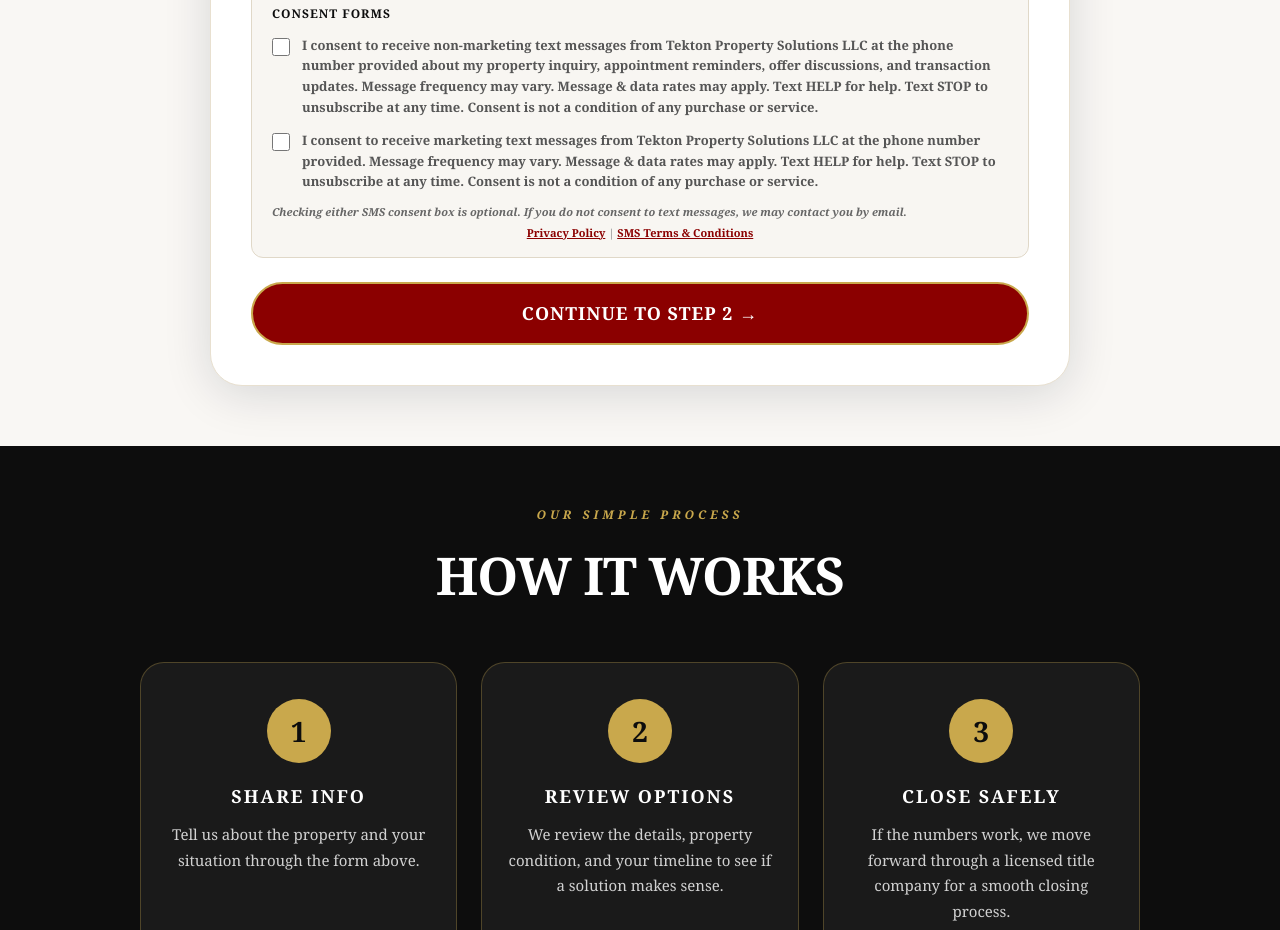
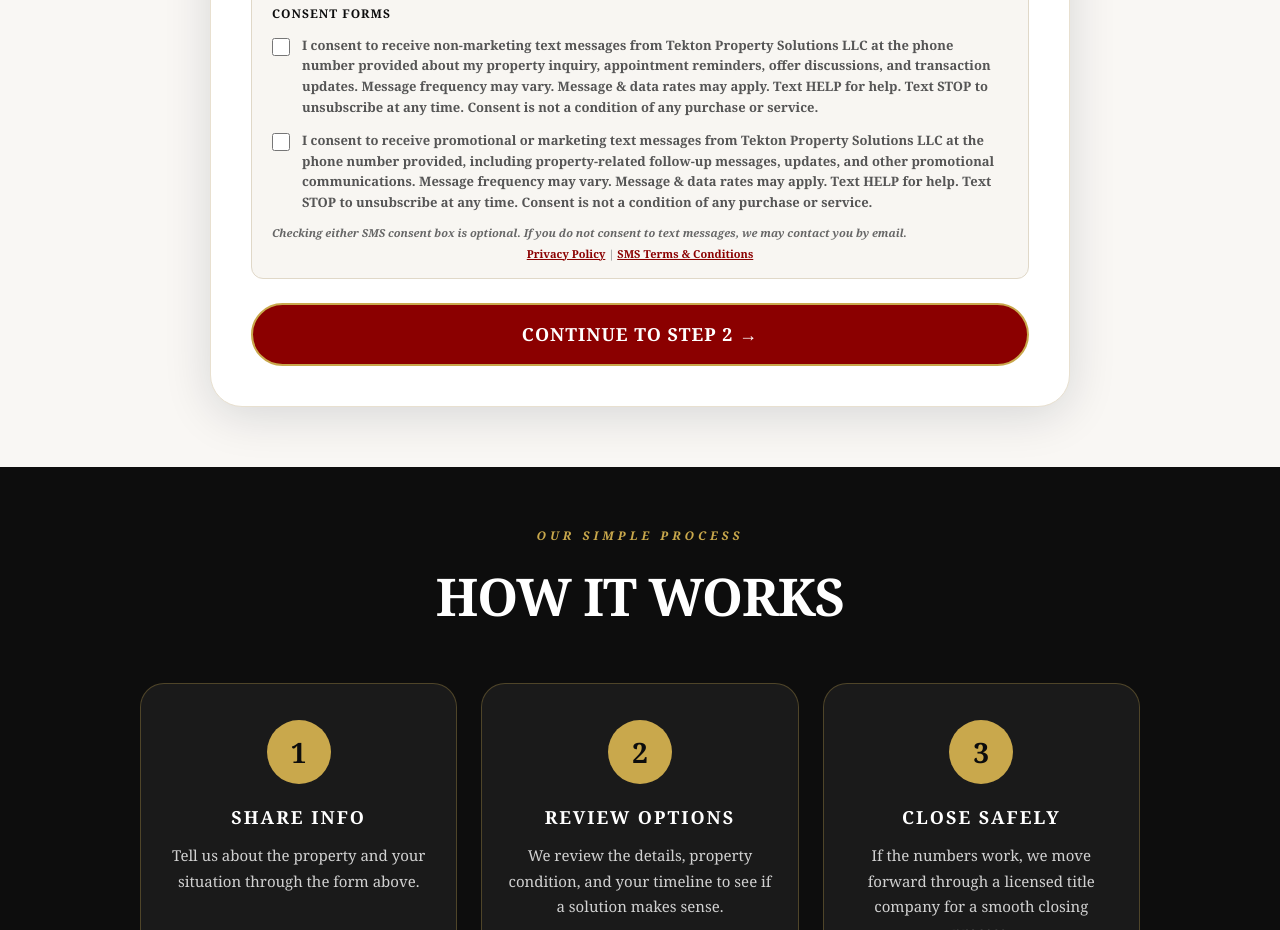
Before and after one commit to nijackacquisitions56/nijack-property-solutions, a React (Vite) app: page / in a window 1280 px wide. Shown: the part 1660-2590 px from the top of the page. Built offline with nearby package versions, Linux system fonts and the light colour scheme.

Commit message:
Update App.jsx

```diff
--- a/src/App.jsx
+++ b/src/App.jsx
@@ -213,8 +213,8 @@ const App = () => {
                       <label style={{ display: 'flex', alignItems: 'flex-start', gap: 12, cursor: 'pointer', marginBottom: 12 }}>
                         <input type="checkbox" checked={formData.smsConsentMarketing} onChange={(e) => setFormData({ ...formData, smsConsentMarketing: e.target.checked })} style={{ marginTop: 3, width: 18, height: 18, accentColor: '#8B0000', flexShrink: 0 }} />
                         <span style={{ fontSize: 13, color: '#555', lineHeight: 1.6, fontWeight: 600 }}>
-                          I consent to receive marketing text messages from Tekton Property Solutions LLC at the phone number provided. Message frequency may vary. Message &amp; data rates may apply. Text <strong>HELP</strong> for help. Text <strong>STOP</strong> to unsubscribe at any time. Consent is not a condition of any purchase or service.
-                        </span>
+  I consent to receive promotional or marketing text messages from Tekton Property Solutions LLC at the phone number provided, including property-related follow-up messages, updates, and other promotional communications. Message frequency may vary. Message &amp; data rates may apply. Text <strong>HELP</strong> for help. Text <strong>STOP</strong> to unsubscribe at any time. Consent is not a condition of any purchase or service.
+</span>
                       </label>
 <p style={{ fontSize: 11, color: '#666', margin: '8px 0 4px', fontStyle: 'italic', fontWeight: 600 }}>Checking either SMS consent box is optional. If you do not consent to text messages, we may contact you by email.</p>
                       <p style={{ fontSize: 11, color: '#888', margin: '4px 0 0', textAlign: 'center' }}>
```
